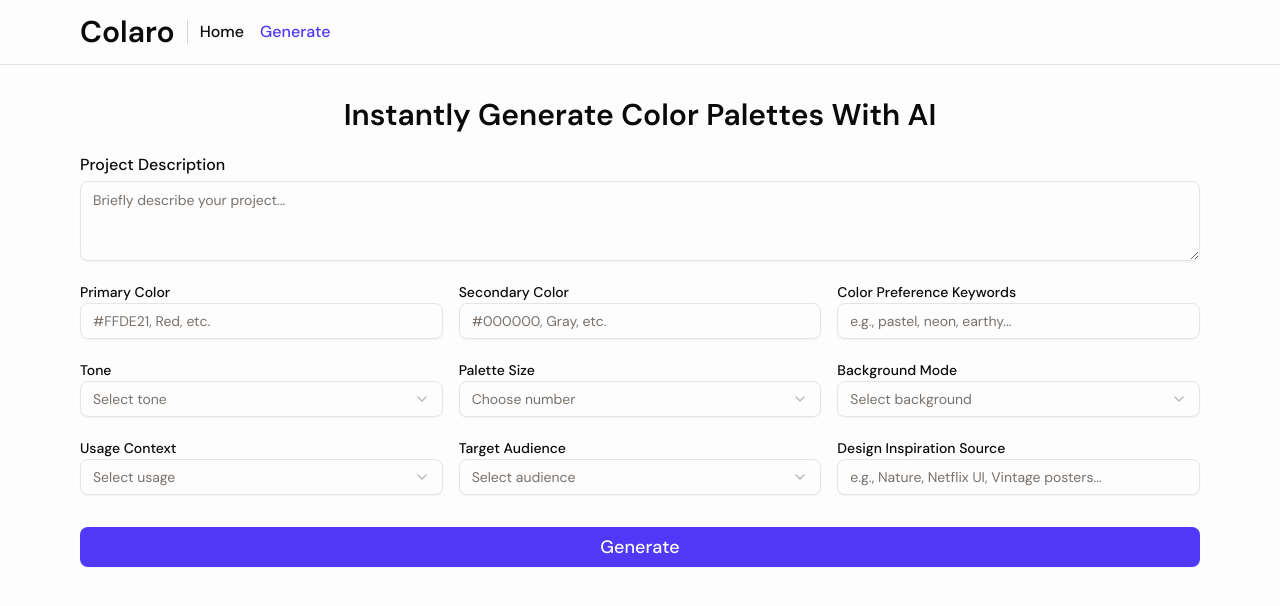
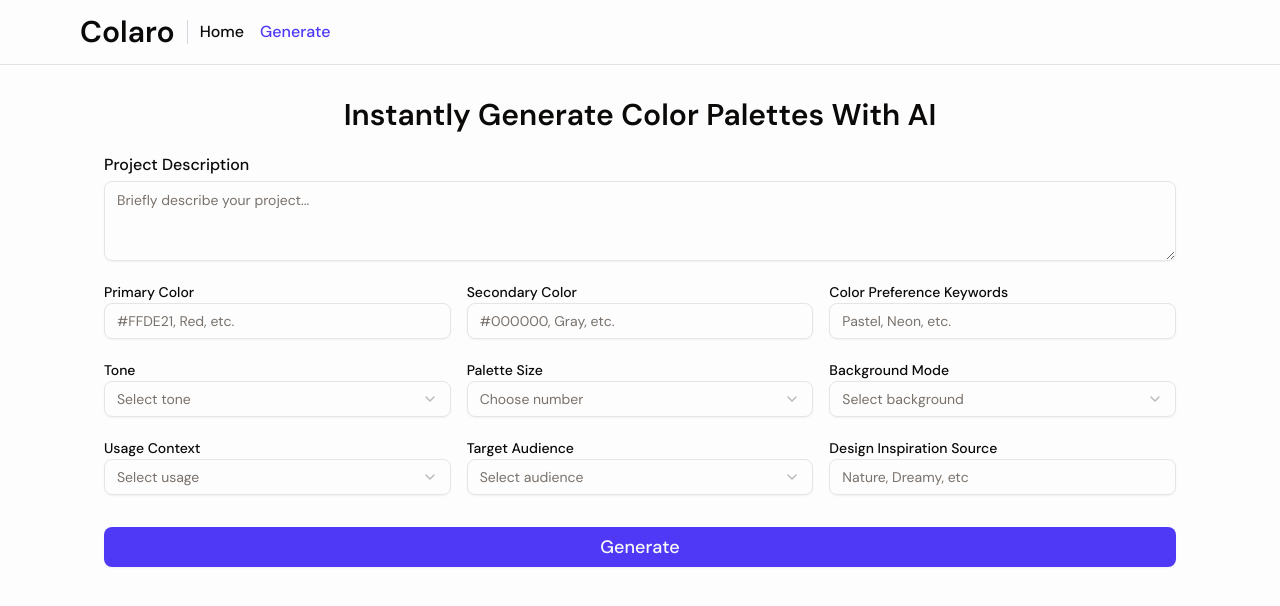
Before and after one commit to Prakash1185/Kolixr, a Next.js app: page /generate in a window 1280 px wide. Shown: the top 606 px of the page. Built offline with nearby package versions, Linux system fonts and the light colour scheme.

Commit message:
update 2

```diff
--- a/components/input-form.jsx
+++ b/components/input-form.jsx
@@ -36,12 +36,10 @@ const InputForm = ({ onGenerate, loading }) => {
   };
 
   return (
-    <form className="pt-5 max-w-6xl mx-auto space-y-6" onSubmit={handleSubmit}>
+    <form className="pt-5 max-w-6xl mx-auto space-y-6 px-4 sm:px-6" onSubmit={handleSubmit}>
       {/* Project Description */}
       <div>
-        <Label className="block mb-1 text-base font-medium">
-          Project Description
-        </Label>
+        <Label className="block mb-1 text-base font-medium">Project Description</Label>
         <Textarea
           required
           name="description"
@@ -50,8 +48,8 @@ const InputForm = ({ onGenerate, loading }) => {
         />
       </div>
 
-      {/* Primary, Secondary & Preference */}
-      <div className="grid grid-cols-1 sm:grid-cols-3 gap-4">
+      {/* Primary, Secondary & Color Preference */}
+      <div className="grid grid-cols-1 sm:grid-cols-2 md:grid-cols-3 gap-4 gap-y-6">
         <div className="w-full">
           <Label className="block mb-1">Primary Color</Label>
           <Input name="primaryColor" type="text" placeholder="#FFDE21, Red, etc." />
@@ -65,13 +63,13 @@ const InputForm = ({ onGenerate, loading }) => {
           <Input
             name="colorPreference"
             type="text"
-            placeholder="e.g., pastel, neon, earthy..."
+            placeholder="Pastel, Neon, etc."
           />
         </div>
       </div>
 
-      {/* Select Inputs */}
-      <div className="grid grid-cols-1 sm:grid-cols-2 md:grid-cols-3 lg:grid-cols-3 gap-4">
+      {/* Select Inputs Row 1 */}
+      <div className="grid grid-cols-1 sm:grid-cols-2 md:grid-cols-3 gap-4 gap-y-6">
         <div className="w-full">
           <Label className="block mb-1">Tone</Label>
           <Select name="tone">
@@ -79,13 +77,11 @@ const InputForm = ({ onGenerate, loading }) => {
               <SelectValue placeholder="Select tone" />
             </SelectTrigger>
             <SelectContent>
-              {["Calm", "Bold", "Neutral", "Vibrant", "Luxurious"].map(
-                (tone) => (
+              {["Calm", "Bold", "Neutral", "Vibrant", "Luxurious"].map((tone) => (
                 <SelectItem key={tone} value={tone.toLowerCase()}>
                   {tone}
                 </SelectItem>
-                )
-              )}
+              ))}
             </SelectContent>
           </Select>
         </div>
@@ -123,8 +119,8 @@ const InputForm = ({ onGenerate, loading }) => {
         </div>
       </div>
 
-      {/* Usage, Audience, Inspiration */}
-      <div className="grid grid-cols-1 sm:grid-cols-2 md:grid-cols-3 gap-4">
+      {/* Select Inputs Row 2 */}
+      <div className="grid grid-cols-1 sm:grid-cols-2 md:grid-cols-3 gap-4 gap-y-6">
         <div className="w-full">
           <Label className="block mb-1">Usage Context</Label>
           <Select name="usage">
@@ -132,13 +128,11 @@ const InputForm = ({ onGenerate, loading }) => {
               <SelectValue placeholder="Select usage" />
             </SelectTrigger>
             <SelectContent>
-              {["App", "Website", "Print", "Graphics", "Presentation"].map(
-                (use) => (
+              {["App", "Website", "Print", "Graphics", "Presentation"].map((use) => (
                 <SelectItem key={use} value={use.toLowerCase()}>
                   {use}
                 </SelectItem>
-                )
-              )}
+              ))}
             </SelectContent>
           </Select>
         </div>
@@ -164,7 +158,7 @@ const InputForm = ({ onGenerate, loading }) => {
           <Input
             name="inspiration"
             type="text"
-            placeholder="e.g., Nature, Netflix UI, Vintage posters..."
+            placeholder="Nature, Dreamy, etc"
           />
         </div>
       </div>
```
Lines whose indentation alone changed are shown as unchanged.
